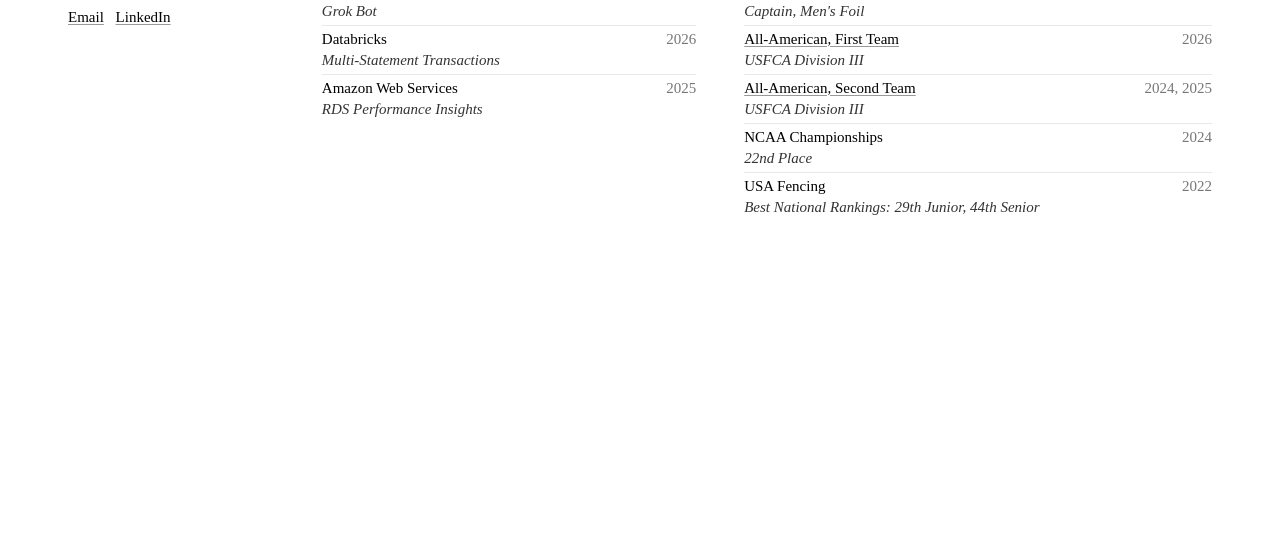
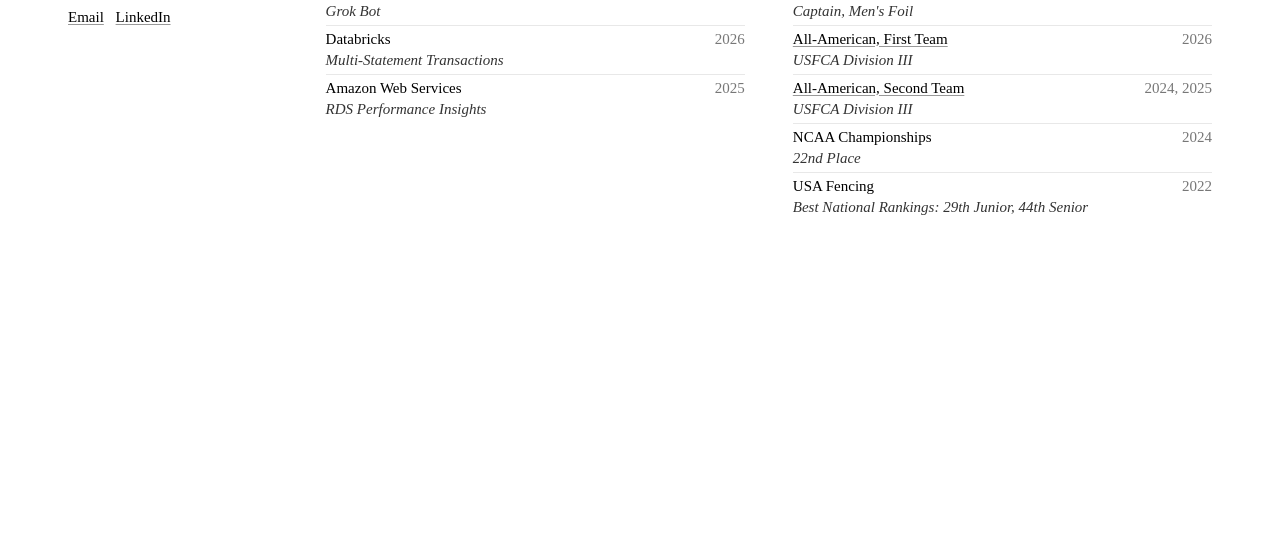
Before and after one commit to ydnzhg/ydnzhg.github.io, a plain HTML site: page index.html in a window 1280 px wide. Shown: the part 265-800 px from the top of the page. Drawn offline with Linux system fonts and the light colour scheme.

Commit message:
Add files via upload

```diff
--- a/index.html
+++ b/index.html
@@ -31,7 +31,7 @@
     width: 100%;
     box-sizing: border-box;
     display: grid;
-    grid-template-columns: minmax(0, 0.55fr) minmax(0, 1fr) minmax(0, 1.25fr);
+    grid-template-columns: minmax(0, 0.5fr) minmax(0, 1fr) minmax(0, 1fr);
     gap: 48px;
     padding: 24px 28px;
     max-width: 1200px;
@@ -40,15 +40,17 @@
   h1 { font-size: 18px; font-weight: bold; margin: 0; }
   h2 { font-size: 15px; font-weight: bold; margin: 0 0 3px; }
   h2.next { margin-top: 16px; }
+  .links + h2.next { margin-top: 24px; }
   p { margin: 0 0 8px; }
   a { color: #000; text-decoration: underline; text-decoration-color: #999; text-underline-offset: 2px; }
   a:hover { text-decoration-color: #000; }
   .links a { margin-right: 8px; }
-  .row { display: flex; justify-content: space-between; gap: 16px; padding: 3px 0; border-bottom: 1px solid #e8e8e8; }
+  .row { padding: 3px 0; border-bottom: 1px solid #e8e8e8; }
+  .top { display: flex; justify-content: space-between; gap: 16px; }
   .row.last { border-bottom: none; }
   .title { font-style: italic; color: #333; }
   .date { color: #777; font-variant-numeric: tabular-nums; text-align: right; white-space: nowrap; }
-  @media (max-width: 1000px) { main { grid-template-columns: 1fr; gap: 22px; padding: 32px 24px; max-width: 560px; } }
+  @media (max-width: 1100px) { main { grid-template-columns: 1fr; gap: 21px; padding: 32px 24px; max-width: 560px; } }
 </style>
 </head>
 <body>
@@ -66,18 +68,18 @@
 
 <section>
   <h2>Work</h2>
-  <div class="row"><span>Cursor/xAI<br><span class="title">Grok Bot</span></span><span class="date">2027</span></div>
-  <div class="row"><span>Databricks<br><span class="title">Multi-Statement Transactions</span></span><span class="date">2026</span></div>
-  <div class="row last"><span>Amazon Web Services<br><span class="title">RDS Performance Insights</span></span><span class="date">2025</span></div>
+  <div class="row"><div class="top"><span>Cursor/xAI</span><span class="date">2027</span></div><div class="title">Grok Bot</div></div>
+  <div class="row"><div class="top"><span>Databricks</span><span class="date">2026</span></div><div class="title">Multi-Statement Transactions</div></div>
+  <div class="row last"><div class="top"><span>Amazon Web Services</span><span class="date">2025</span></div><div class="title">RDS Performance Insights</div></div>
 </section>
 
 <section>
   <h2>Fencing</h2>
-  <div class="row"><span><a href="https://mitathletics.com/sports/mens-fencing/roster/andy-zhang/13731">MIT Fencing</a><br><span class="title">Captain, Men's Foil</span></span><span class="date">2023 &ndash; Present</span></div>
-  <div class="row"><span><a href="https://mitathletics.com/news/2026/3/24/mens-fencing-zhang-and-liu-named-to-usfca-division-iii-all-america-team.aspx">All-American, First Team</a><br><span class="title">USFCA Division III</span></span><span class="date">2026</span></div>
-  <div class="row"><span><a href="https://mitathletics.com/news/2025/3/28/mens-fencing-no-4-mens-fencing-places-three-on-usfca-division-iii-all-america-team.aspx">All-American, Second Team</a><br><span class="title">USFCA Division III</span></span><span class="date">2024, 2025</span></div>
-  <div class="row"><span>NCAA Championships<br><span class="title">22nd Place</span></span><span class="date">2024</span></div>
-  <div class="row last"><span>USA Fencing<br><span class="title">Best National Rankings: 29th Junior, 44th Senior</span></span><span class="date">2022</span></div>
+  <div class="row"><div class="top"><span><a href="https://mitathletics.com/sports/mens-fencing/roster/andy-zhang/13731">MIT Fencing</a></span><span class="date">2023 &ndash; Present</span></div><div class="title">Captain, Men's Foil</div></div>
+  <div class="row"><div class="top"><span><a href="https://mitathletics.com/news/2026/3/24/mens-fencing-zhang-and-liu-named-to-usfca-division-iii-all-america-team.aspx">All-American, First Team</a></span><span class="date">2026</span></div><div class="title">USFCA Division III</div></div>
+  <div class="row"><div class="top"><span><a href="https://mitathletics.com/news/2025/3/28/mens-fencing-no-4-mens-fencing-places-three-on-usfca-division-iii-all-america-team.aspx">All-American, Second Team</a></span><span class="date">2024, 2025</span></div><div class="title">USFCA Division III</div></div>
+  <div class="row"><div class="top"><span>NCAA Championships</span><span class="date">2024</span></div><div class="title">22nd Place</div></div>
+  <div class="row last"><div class="top"><span>USA Fencing</span><span class="date">2022</span></div><div class="title">Best National Rankings: 29th Junior, 44th Senior</div></div>
 </section>
 
 </main>
```
